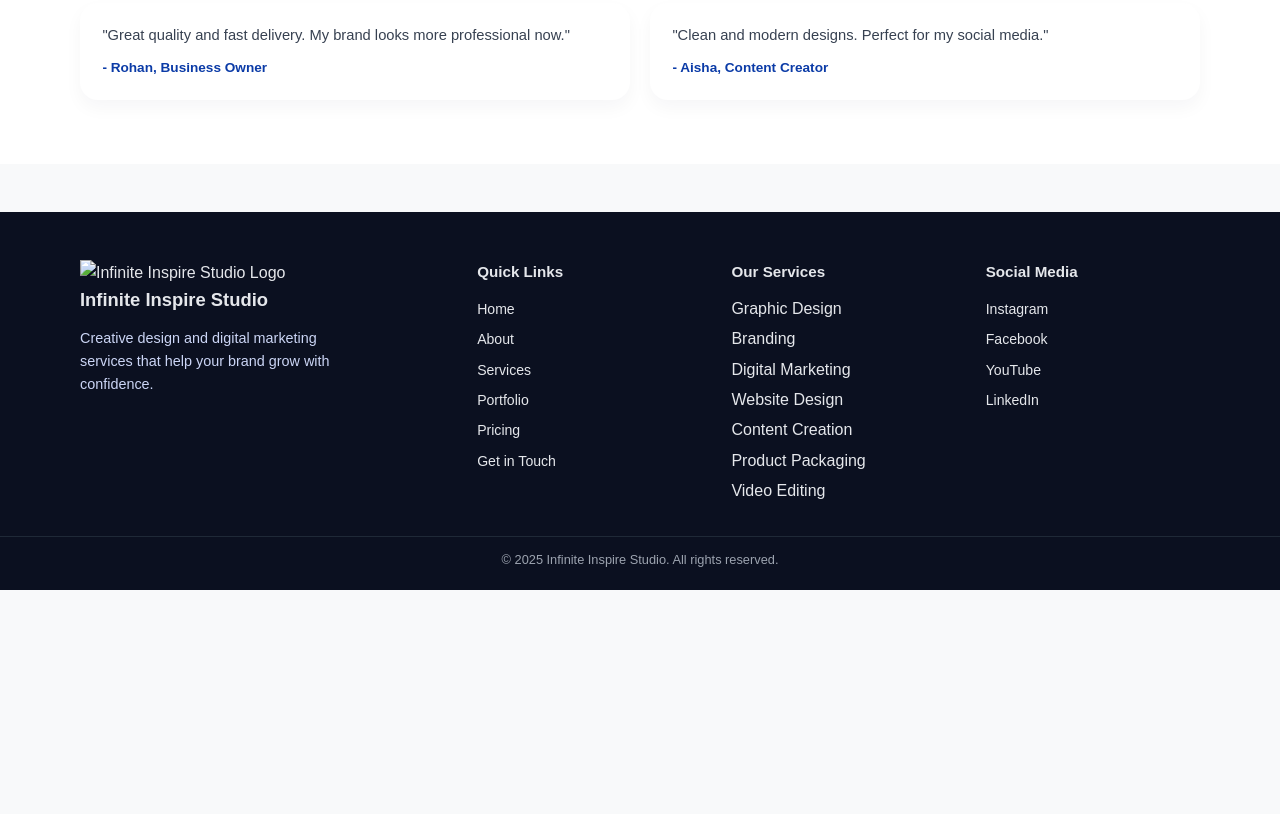
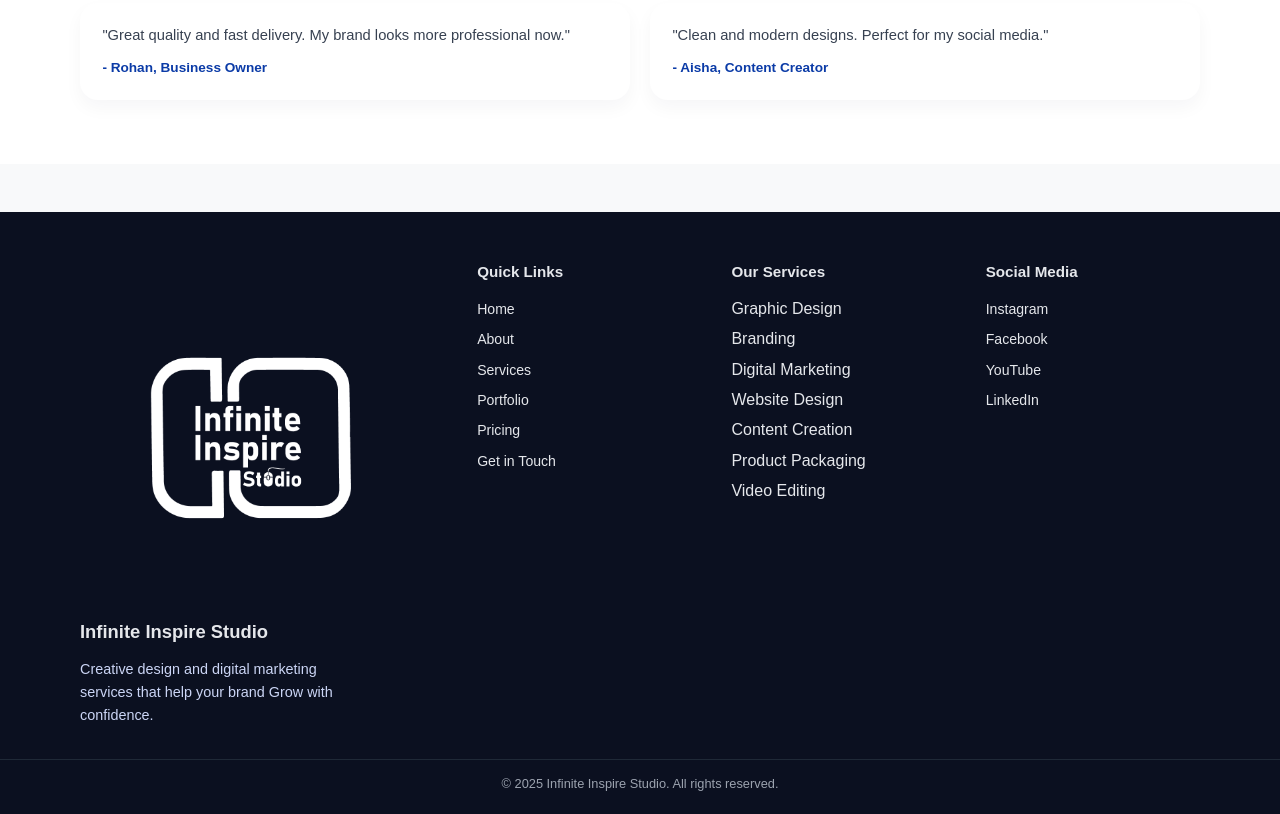
Before and after one commit to infinite-inspire-studio/infiniteinsprestudio, a plain HTML site: page index.html in a window 1280 px wide. Shown: the part 3451-4265 px from the top of the page. Before the commit the page ends 4041 px from the top, so only its background shows below. Drawn offline with Linux system fonts and the light colour scheme.

Commit message:
Update index.html

```diff
--- a/index.html
+++ b/index.html
@@ -365,11 +365,11 @@
     <div class="container footer-grid">
 
       <div class="footer-brand">
-    <img src="images/logo.png" alt="Infinite Inspire Studio Logo" class="footer-logo">
+    <img src="Studio--white-Logo-5-.png" alt="Infinite Inspire Studio Logo" class="footer-logo">
     <h3>Infinite Inspire Studio</h3>
     <p>
     Creative design and digital marketing services that help your brand
-      grow with confidence.
+      Grow with confidence.
       </p>
     </div>
 
```
